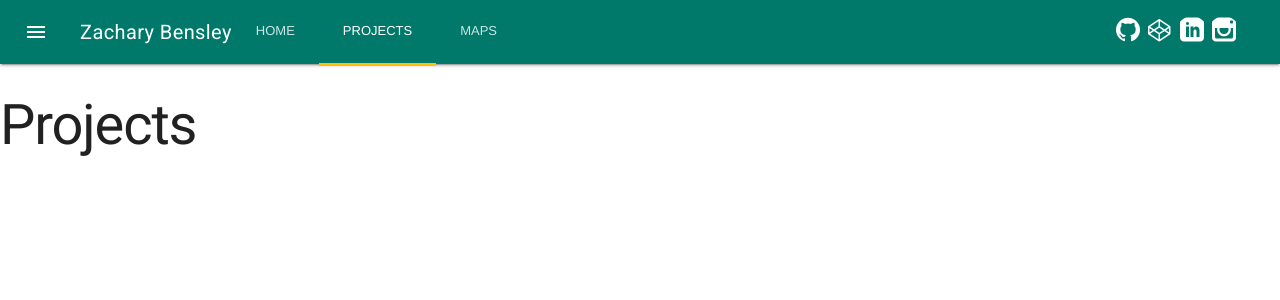
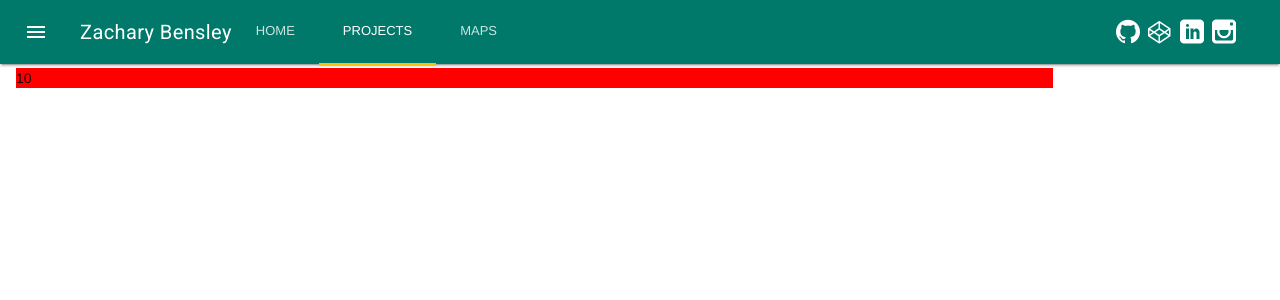
Before and after one commit to Zacharilius/Django-Portfolio, a Django app: page /projects/ in a window 1280 px wide. Shown: the top 300 px of the page. Run offline with Django 3.2, Linux system fonts and the light colour scheme; parts of the project's set-up code (start-up, migrations or seed data) failed here and were passed over; some libraries are stand-ins or nearby versions; some web fonts are replaced.

Commit message:
Fixed nav icons. Started implementing project page

```diff
--- a/zacharilius/portfolio/templates/portfolio/base_template_header.html
+++ b/zacharilius/portfolio/templates/portfolio/base_template_header.html
@@ -71,22 +71,22 @@
             <div class="mdl-layout-spacer"></div>
             <a class="mdl-button mdl-js-button mdl-button--icon" href="http://www.github.com/zacharilius">
             <button class="android-more-button mdl-button mdl-js-button mdl-button--icon mdl-js-ripple-effect" id="more-button">
-                <span aria-hidden="true" class="icon icon-github"></span>
+                <i aria-hidden="true" class="material-icons icon icon-github"></i>
             </button>
             </a>
             <a class="mdl-button mdl-js-button mdl-button--icon" href="http://codepen.io/zacharilius/">
             <button class="android-more-button mdl-button mdl-js-button mdl-button--icon mdl-js-ripple-effect" id="more-button">
-                <span aria-hidden="true" class="icon icon-codepen"></span>
+                <i aria-hidden="true" class="material-icons icon icon-codepen"></i>
             </button>
             </a>
             <a class="mdl-button mdl-js-button mdl-button--icon" href="https://www.linkedin.com/in/zabensley">
             <button class="android-more-button mdl-button mdl-js-button mdl-button--icon mdl-js-ripple-effect" id="more-button">
-                <span aria-hidden="true" class="icon icon-linkedin"></span>
+                <i aria-hidden="true" class="material-icons icon icon-linkedin"></i>
             </button>
             </a>
             <a class="mdl-button mdl-js-button mdl-button--icon" href="https://instagram.com/zacharilius/">
             <button class="android-more-button mdl-button mdl-js-button mdl-button--icon mdl-js-ripple-effect" id="more-button">
-                <span aria-hidden="true" class="icon icon-instagram"></span>
+                <i aria-hidden="true" class="material-icons icon icon-instagram"></i>
             </button>
             </a>
         </div>
@@ -101,9 +101,9 @@
             <a class="mdl-navigation__link" href="#">Blog</a>
         </nav>
     </div>
+</div>
 {% block content %} {% endblock %}
 
-</div>
 <script src="{% static 'components/jquery/dist/jquery.min.js' %}"></script>
 <script src="{% static 'components/material-design-lite/material.min.js' %}"></script>
 <script src="{% static 'portfolio/js/portfolio.js' %}"></script>
--- a/zacharilius/projects/templates/projects/projects.html
+++ b/zacharilius/projects/templates/projects/projects.html
@@ -4,8 +4,111 @@
 {% block page_title %}Zacharilius - Projects {% endblock %}
 
 {% block css %}
+<style>
+    .mdl-cell{
+        background-color: red;
+    }
+
+</style>
 {% endblock %}
 {% block content %}
-<h1>Projects</h1>
+<div class="mdl-grid">
+    <div class="mdl-cell mdl-cell--6-col mdl-cell--8-col-tablet">6 (8 tablet)</div>
+    <div class="mdl-cell mdl-cell--4-col mdl-cell--6-col-tablet">4 (6 tablet)</div>
+    <div class="mdl-cell mdl-cell--2-col mdl-cell--4-col-phone">2 (4 phone)</div>
+</div>
+<div class="mdl-grid">
+    <div class="mdl-cell mdl-cell--10-col ">10</div>
+</div>
+<!--
+<div class="container">
+    <div class="row">
+        <div class="col-md-12"><h1>Project Portfolio</h1></div>
+    </div>
+    <div class="project">
+        <div class="row">
+            <div class="col-sm-8">
+                <div class="picture-container"><img class="picture-item project-image img-responsive"
+                                                    ng-src="{{p1image}}" alt="Right Image Issue"></div>
+            </div>
+            <div class="col-sm-1 col-xs-12">
+                <div ng-click='setImage("p1", "desktop")' class="screenType btn" ng-class="isActive('p1', 'desktop')">
+                    <span class="icon-display"></span></div>
+                <div ng-click='setImage("p1", "tablet")' class="screenType btn" ng-class="isActive('p1', 'tablet')">
+                    <span class="icon-tablet"></span></div>
+                <div ng-click='setImage("p1", "mobile")' class="screenType btn" ng-class="isActive('p1', 'mobile')">
+                    <span class="icon-mobile2"></span></div>
+            </div>
+            <div class="col-sm-3">
+                <h1 class="title">Odd-Job</h1>
 
+                <p class="project-text">Odd-Job is a job posting site that specializes in odd jobs. It allows users to
+                    find and
+                    post odd-jobs around the Greater Seattle Area.</p>
+
+                <p><span class="technologies">HTML5</span><span class="technologies">AngularJS</span><span
+                        class="technologies">GoogleMapsAPI</span>
+                    <span class="technologies">Google Endpoints</span><span class="technologies">Java</span><span
+                            class="technologies">Oauth 2.0</span>
+                    <span class="technologies">JavaScript</span><span class="technologies">CSS3</span></p>
+                <a href="https://www.github.com/zacharilius/odd-job">
+                    <button type="button" class="btn btn-default btn-md">
+                        <span class="icon-github" aria-hidden="true"></span> GitHub
+                    </button>
+                </a>
+                <a href="https://odd-job.appspot.com">
+                    <button type="button" class="btn btn-default btn-md">
+                        <span aria-hidden="true"><img class="project-button-img"
+                                                      src="/images/project/odd-job.png"></span> Odd-Job
+                    </button>
+                </a>
+            </div>
+        </div>
+    </div>
+    <div class="project">
+        <div class="row">
+            <div class="col-md-3 ">
+                <h1 class="title">JavaScript Program A Day</h1>
+
+                <p class="project-text">I want to become a JavaScript ninja so I'm challenging myself to do a
+                    new JavaScript program everyday for a year. The code is hosted on GitHub and the projects can be
+                    found
+                    by following the link below. If you have any project requests, comments, or questions, click the
+                    contact
+                    button in the navigation bar to message me. </p>
+
+                <p><span class="technologies">NodeJS</span><span class="technologies">AngularJS</span><span
+                        class="technologies">GoogleMapsAPI</span>
+                    <span class="technologies">JavaScript</span><span class="technologies">ExpressJS</span></p>
+                <a href="https://github.com/Zacharilius/web-app-a-day-challenge">
+                    <button type="button" class="btn btn-default btn-md">
+                        <span class="icon-github" aria-hidden="true"></span> GitHub
+                    </button>
+                </a>
+                <a href="#/projects/web-app-a-day-challenge">
+                    <button type="button" class="btn btn-default btn-md">
+                        <span class="icon-rocket" aria-hidden="true"></span> Projects
+                    </button>
+                </a>
+            </div>
+            <div class="col-sm-8">
+                <div class="picture-container"><img class="picture-item project-image img-responsive"
+                                                    src="/images/project/mondrain.png" alt="Image Issue"></div>
+            </div>
+            <div hidden class="col-md-8">
+                <div class="picture-container"><img class="picture-item project-image img-responsive"
+                                                    ng-src="{{p2image}}" alt="Right Image Issue"></div>
+            </div>
+            <div hidden class="col-md-1">
+                <div ng-click='setImage("p2", "desktop")' class="screenType btn" ng-class="isActive('p2', 'desktop')">
+                    <span class="icon-display"></span></div>
+                <div ng-click='setImage("p2", "tablet")' class="screenType btn" ng-class="isActive('p2', 'tablet')">
+                    <span class="icon-tablet"></span></div>
+                <div ng-click='setImage("p2", "mobile")' class="screenType btn" ng-class="isActive('p2', 'mobile')">
+                    <span class="icon-mobile2"></span></div>
+            </div>
+        </div>
+    </div>
+</div>
+-->
 {% endblock %}
```
Also changed, not shown: zacharilius/projects/static/projects/images/mondrain.png (added), zacharilius/projects/static/projects/images/odd-job.png (added), zacharilius/projects/static/projects/images/odd-job_DesktopView.png (added), zacharilius/projects/static/projects/images/odd-job_PhoneView.png (added), zacharilius/projects/static/projects/images/odd-job_TabletView.png (added).
